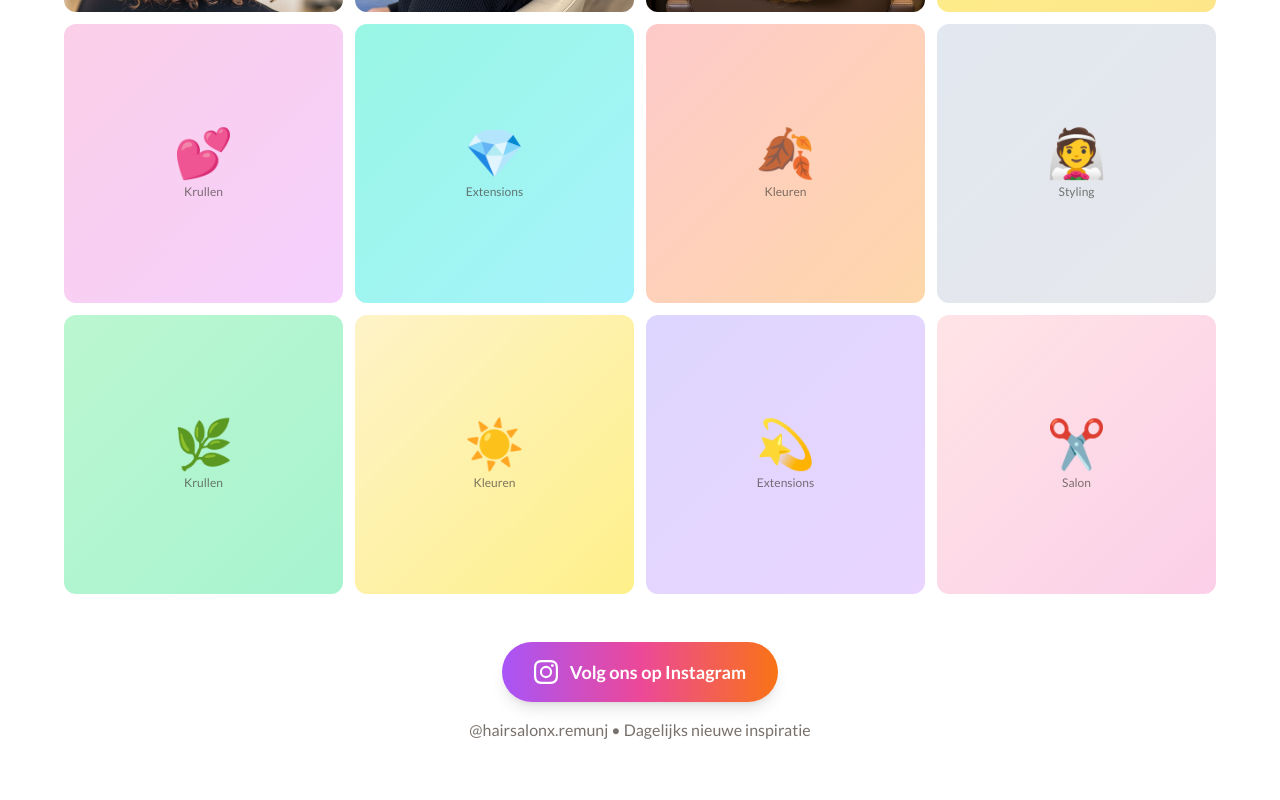
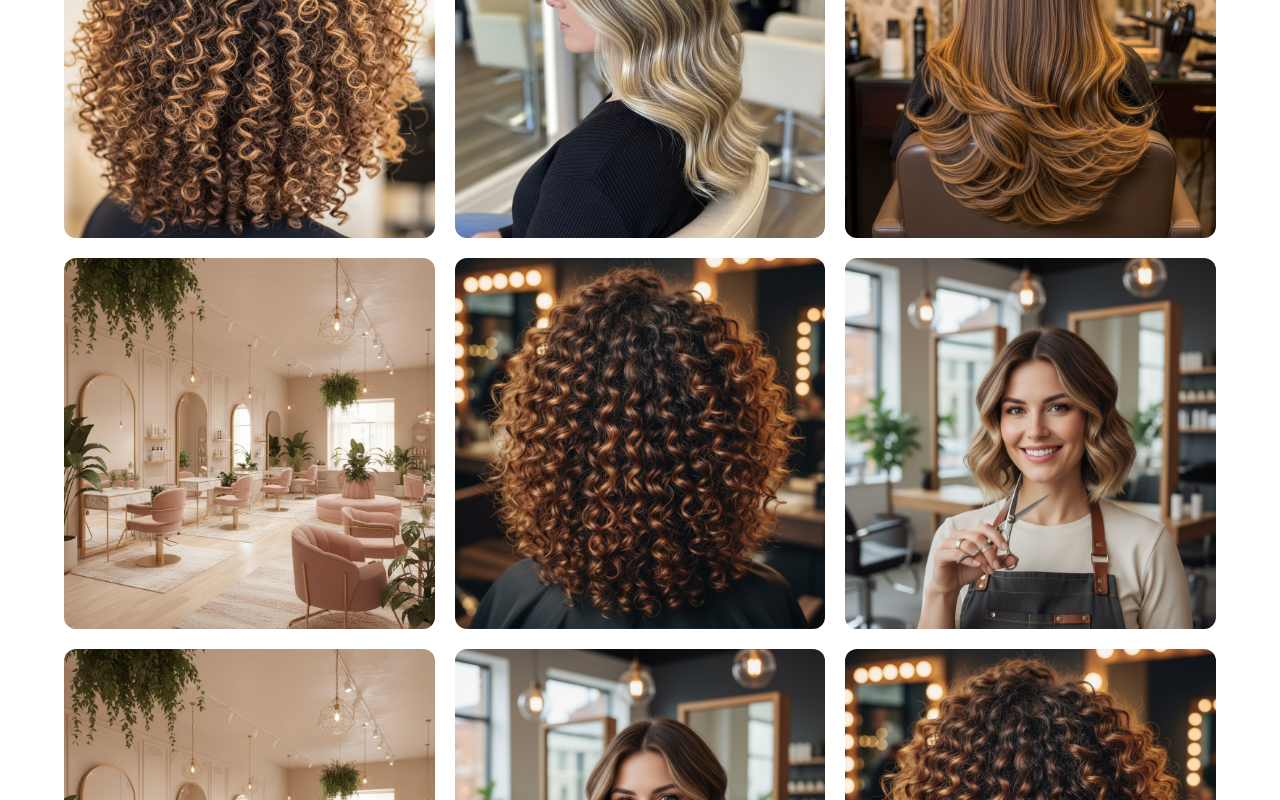
Before and after one commit to Marcus-Vu/marcus_project, a Next.js app in the folder hairsalonx/: page /portfolio in a window 1280 px wide. Shown: the part 1280-2080 px from the top of the page. Built offline with nearby package versions, Linux system fonts and the light colour scheme.

Commit message:
Improve Instagram gallery - professional design

```diff
--- a/hairsalonx/src/components/InstagramGallery.tsx
+++ b/hairsalonx/src/components/InstagramGallery.tsx
@@ -1,124 +1,114 @@
 'use client'
 
-import { useState } from 'react'
+import { useState, useEffect } from 'react'
 import Image from 'next/image'
 
-// Static gallery data — easy to swap to real Instagram API later
-// Replace these with actual Instagram post data when API is connected
+// Static gallery data — replacement for real Instagram API
 const INSTAGRAM_POSTS = [
   {
     id: '1',
-    caption: 'Prachtige krullen transformatie ✨ #krullenspecialist',
+    caption: 'Prachtige krullen transformatie met onze curl-defining behandeling',
     category: 'Krullen',
-    gradient: 'from-amber-200 to-rose-200',
-    emoji: '🌀',
     image: '/images/curls-result.jpg',
+    likes: 47,
   },
   {
     id: '2',
-    caption: 'Balayage perfection 🎨 #balayage #haircolor',
+    caption: 'Balayage perfection voor een natuurlijke zonovergoten look',
     category: 'Kleuren',
-    gradient: 'from-purple-200 to-pink-200',
-    emoji: '🎨',
     image: '/images/color-result.jpg',
+    likes: 62,
   },
   {
     id: '3',
-    caption: 'Extensions voor extra volume 💇‍♀️ #extensions',
+    caption: 'Extensions voor extra volume en lengte, natuurlijk resultaat',
     category: 'Extensions',
-    gradient: 'from-rose-200 to-orange-200',
-    emoji: '✨',
     image: '/images/extensions-result.jpg',
+    likes: 38,
   },
   {
     id: '4',
-    caption: 'Blond bombshell look 💛 #blondhaar',
+    caption: 'Blond specialist werk met koele toner voor frisse uitstraling',
     category: 'Kleuren',
-    gradient: 'from-yellow-200 to-amber-200',
-    emoji: '💛',
+    image: '/images/salon-interior.jpg',
+    likes: 55,
   },
   {
     id: '5',
-    caption: 'Curly bob = love 💕 #curlybob #krullen',
+    caption: 'Curly bob knipbeurt met personaliseerde product advies',
     category: 'Krullen',
-    gradient: 'from-pink-200 to-fuchsia-200',
-    emoji: '💕',
+    image: '/images/hairstyle-curls.jpg',
+    likes: 43,
   },
   {
     id: '6',
-    caption: 'Tape extensions voor natuurlijk volume #tapeextensions',
+    caption: 'Tape extensions toegepast voor naadloze integratie',
     category: 'Extensions',
-    gradient: 'from-teal-200 to-cyan-200',
-    emoji: '💎',
+    image: '/images/josje-portrait.jpg',
+    likes: 29,
   },
   {
     id: '7',
-    caption: 'Rode tinten voor de herfst 🍂 #herfsthaar',
+    caption: 'Warme koper tinten perfect voor het najaar',
     category: 'Kleuren',
-    gradient: 'from-red-200 to-orange-200',
-    emoji: '🍂',
+    image: '/images/salon-interior.jpg',
+    likes: 51,
   },
   {
     id: '8',
-    caption: 'Bridal hair goals 👰 #bridalhair',
+    caption: 'Bridal styling voor de mooiste dag van je leven',
     category: 'Styling',
-    gradient: 'from-slate-200 to-gray-200',
-    emoji: '👰',
+    image: '/images/josje-portrait.jpg',
+    likes: 67,
   },
   {
     id: '9',
-    caption: 'Natural curls enhanced 🌿 #naturalcurls',
+    caption: 'Natural curls enhanced met onze curl-specialist',
     category: 'Krullen',
-    gradient: 'from-green-200 to-emerald-200',
-    emoji: '🌿',
-  },
-  {
-    id: '10',
-    caption: 'Highlights die het verschil maken ☀️ #highlights',
-    category: 'Kleuren',
-    gradient: 'from-amber-100 to-yellow-200',
-    emoji: '☀️',
-  },
-  {
-    id: '11',
-    caption: 'Volume boost met clip-ins 💫 #volumehaar',
-    category: 'Extensions',
-    gradient: 'from-violet-200 to-purple-200',
-    emoji: '💫',
-  },
-  {
-    id: '12',
-    caption: 'Salon vibes ✂️ #hairsalonx #roermond',
-    category: 'Salon',
-    gradient: 'from-rose-100 to-pink-200',
-    emoji: '✂️',
+    image: '/images/hairstyle-curls.jpg',
+    likes: 44,
   },
 ]
 
-const CATEGORIES = ['Alles', 'Krullen', 'Kleuren', 'Extensions', 'Styling', 'Salon']
+const CATEGORIES = ['Alles', 'Krullen', 'Kleuren', 'Extensions', 'Styling']
 
 const INSTAGRAM_URL = 'https://instagram.com/hairsalonx.remunj'
 
 export default function InstagramGallery() {
   const [activeFilter, setActiveFilter] = useState('Alles')
   const [selectedPost, setSelectedPost] = useState<typeof INSTAGRAM_POSTS[0] | null>(null)
+  const [isVisible, setIsVisible] = useState(false)
+
+  useEffect(() => {
+    setIsVisible(true)
+  }, [])
 
   const filteredPosts = activeFilter === 'Alles'
     ? INSTAGRAM_POSTS
     : INSTAGRAM_POSTS.filter(p => p.category === activeFilter)
 
   return (
-    <div>
+    <div className={`transition-all duration-700 ${isVisible ? 'opacity-100 translate-y-0' : 'opacity-0 translate-y-8'}`}>
+      {/* Section header */}
+      <div className="text-center mb-10">
+        <h2 className="font-display text-3xl md:text-4xl font-bold text-neutral-900 mb-4">
+          Instagram Gallery
+        </h2>
+        <p className="text-neutral-600 max-w-xl mx-auto">
+          Volg ons voor dagelijkse inspiratie, behind-the-scenes en de nieuwste trends
+        </p>
+      </div>
+
       {/* Filter tabs */}
-      <div className="flex flex-wrap justify-center gap-2 mb-8">
-        {CATEGORIES.map(cat => (
+      <div className="flex flex-wrap justify-center gap-2 mb-10">
+        {CATEGORIES.map((cat) => (
           <button
             key={cat}
             onClick={() => setActiveFilter(cat)}
-            className={`px-4 py-2 rounded-full text-sm font-medium transition-all duration-200 ${
+            className={`px-5 py-2.5 rounded-full text-sm font-medium transition-all duration-300 ${
               activeFilter === cat
-                ? 'bg-neutral-900 text-white shadow-md'
-                : 'bg-neutral-100 text-neutral-600 hover:bg-neutral-200'
+                ? 'bg-neutral-900 text-white shadow-lg scale-105'
+                : 'bg-white text-neutral-600 border border-neutral-200 hover:border-neutral-400 hover:shadow-md'
             }`}
           >
             {cat}
@@ -126,98 +116,151 @@ export default function InstagramGallery() {
         ))}
       </div>
 
-      {/* Instagram-style grid */}
-      <div className="grid grid-cols-2 sm:grid-cols-3 md:grid-cols-4 gap-3">
-        {filteredPosts.map(post => (
+      {/* Instagram-style grid with masonry-like layout */}
+      <div className="grid grid-cols-2 sm:grid-cols-3 md:grid-cols-3 gap-4 md:gap-5">
+        {filteredPosts.map((post, index) => (
           <button
             key={post.id}
             onClick={() => setSelectedPost(post)}
-            className={`group relative aspect-square rounded-xl ${post.image ? '' : `bg-gradient-to-br ${post.gradient}`} overflow-hidden transition-transform duration-200 hover:scale-[1.02] hover:shadow-lg focus:outline-none focus:ring-2 focus:ring-neutral-900 focus:ring-offset-2`}
+            className="group relative aspect-square rounded-xl overflow-hidden bg-neutral-100 transition-all duration-300 hover:shadow-2xl hover:scale-[1.02] focus:outline-none focus:ring-2 focus:ring-neutral-900 focus:ring-offset-2"
+            style={{
+              animationDelay: `${index * 50}ms`,
+            }}
           >
-            {post.image ? (
-              <Image src={post.image} alt={post.caption} fill className="object-cover" />
-            ) : (
-              <div className="absolute inset-0 flex flex-col items-center justify-center p-4">
-                <span className="text-4xl md:text-5xl mb-2 group-hover:scale-110 transition-transform duration-200">
-                  {post.emoji}
-                </span>
-                <span className="text-xs text-neutral-700 font-medium opacity-70">
-                  {post.category}
-                </span>
+            <Image
+              src={post.image}
+              alt={post.caption}
+              fill
+              className="object-cover transition-transform duration-500 group-hover:scale-110"
+              sizes="(max-width: 640px) 50vw, (max-width: 768px) 33vw, 25vw"
+            />
+
+            {/* Gradient overlay on hover */}
+            <div className="absolute inset-0 bg-gradient-to-t from-black/70 via-black/20 to-transparent opacity-0 group-hover:opacity-100 transition-all duration-300" />
+
+            {/* Hover content */}
+            <div className="absolute inset-0 flex flex-col items-center justify-center opacity-0 group-hover:opacity-100 transition-all duration-300 p-4">
+              <div className="flex items-center gap-2 text-white mb-2">
+                <svg className="w-5 h-5" fill="currentColor" viewBox="0 0 24 24">
+                  <path d="M12 21.35l-1.45-1.32C5.4 15.36 2 12.28 2 8.5 2 5.42 4.42 3 7.5 3c1.74 0 3.41.81 4.5 2.09C13.09 3.81 14.76 3 16.5 3 19.58 3 22 5.42 22 8.5c0 3.78-3.4 6.86-8.55 11.54L12 21.35z"/>
+                </svg>
+                <span className="font-semibold">{post.likes}</span>
               </div>
-            )}
-
-            {/* Hover overlay */}
-            <div className="absolute inset-0 bg-black/0 group-hover:bg-black/30 transition-all duration-200 flex items-center justify-center opacity-0 group-hover:opacity-100">
-              <span className="text-white text-sm font-medium px-3 text-center line-clamp-2">
-                {post.caption}
+              <span className="text-white/90 text-xs text-center line-clamp-2 font-medium">
+                {post.category}
               </span>
             </div>
 
-            {/* Instagram icon */}
-            <div className="absolute top-2 right-2 opacity-0 group-hover:opacity-100 transition-opacity duration-200">
-              <svg className="w-5 h-5 text-white drop-shadow" fill="currentColor" viewBox="0 0 24 24">
-                <path d="M12 2.163c3.204 0 3.584.012 4.85.07 3.252.148 4.771 1.691 4.919 4.919.058 1.265.069 1.645.069 4.849 0 3.205-.012 3.584-.069 4.849-.149 3.225-1.664 4.771-4.919 4.919-1.266.058-1.644.07-4.85.07-3.204 0-3.584-.012-4.849-.07-3.26-.149-4.771-1.699-4.919-4.92-.058-1.265-.07-1.644-.07-4.849 0-3.204.013-3.583.07-4.849.149-3.227 1.664-4.771 4.919-4.919 1.266-.057 1.645-.069 4.849-.069zM12 0C8.741 0 8.333.014 7.053.072 2.695.272.273 2.69.073 7.052.014 8.333 0 8.741 0 12c0 3.259.014 3.668.072 4.948.2 4.358 2.618 6.78 6.98 6.98C8.333 23.986 8.741 24 12 24c3.259 0 3.668-.014 4.948-.072 4.354-.2 6.782-2.618 6.979-6.98.059-1.28.073-1.689.073-4.948 0-3.259-.014-3.667-.072-4.947-.196-4.354-2.617-6.78-6.979-6.98C15.668.014 15.259 0 12 0zm0 5.838a6.162 6.162 0 100 12.324 6.162 6.162 0 000-12.324zM12 16a4 4 0 110-8 4 4 0 010 8zm6.406-11.845a1.44 1.44 0 100 2.881 1.44 1.44 0 000-2.881z"/>
-              </svg>
+            {/* Category badge */}
+            <div className="absolute top-3 left-3 opacity-0 group-hover:opacity-100 transition-opacity duration-300">
+              <span className="bg-white/90 backdrop-blur-sm text-neutral-800 text-xs font-medium px-3 py-1 rounded-full">
+                {post.category}
+              </span>
             </div>
           </button>
         ))}
       </div>
 
-      {/* Lightbox / detail overlay */}
+      {/* Lightbox overlay */}
       {selectedPost && (
         <div
-          className="fixed inset-0 z-50 bg-black/70 flex items-center justify-center p-4"
+          className="fixed inset-0 z-50 bg-black/90 backdrop-blur-sm flex items-center justify-center p-4 animate-in fade-in duration-200"
           onClick={() => setSelectedPost(null)}
         >
           <div
-            className={`relative w-full max-w-lg aspect-square rounded-2xl ${selectedPost.image ? '' : `bg-gradient-to-br ${selectedPost.gradient}`} flex flex-col items-center justify-center p-8 overflow-hidden`}
-            onClick={e => e.stopPropagation()}
+            className="relative w-full max-w-3xl bg-white rounded-2xl overflow-hidden shadow-2xl animate-in zoom-in-95 duration-300"
+            onClick={(e) => e.stopPropagation()}
           >
-            {selectedPost.image && (
-              <Image src={selectedPost.image} alt={selectedPost.caption} fill className="object-cover" />
-            )}
+            <div className="flex flex-col md:flex-row">
+              {/* Image section */}
+              <div className="relative w-full md:w-2/3 aspect-square bg-neutral-100">
+                <Image
+                  src={selectedPost.image}
+                  alt={selectedPost.caption}
+                  fill
+                  className="object-cover"
+                />
+              </div>
+
+              {/* Content section */}
+              <div className="w-full md:w-1/3 p-6 flex flex-col">
+                <div className="flex items-center gap-3 mb-4 pb-4 border-b border-neutral-100">
+                  <div className="w-10 h-10 rounded-full bg-gradient-to-br from-purple-500 via-pink-500 to-orange-500 p-0.5">
+                    <div className="w-full h-full rounded-full bg-white p-0.5">
+                      <div className="w-full h-full rounded-full bg-neutral-200 flex items-center justify-center text-xs font-bold text-neutral-600">
+                        HX
+                      </div>
+                    </div>
+                  </div>
+                  <div>
+                    <p className="font-semibold text-sm text-neutral-900">hairsalonx.remunj</p>
+                    <p className="text-xs text-neutral-500">Roermond, Limburg</p>
+                  </div>
+                </div>
+
+                <div className="flex-1">
+                  <span className="inline-block bg-neutral-100 text-neutral-700 text-xs font-medium px-3 py-1 rounded-full mb-3">
+                    {selectedPost.category}
+                  </span>
+                  <p className="text-neutral-800 text-sm leading-relaxed">
+                    {selectedPost.caption}
+                  </p>
+                </div>
+
+                <div className="mt-4 pt-4 border-t border-neutral-100 space-y-3">
+                  <div className="flex items-center gap-4 text-neutral-600">
+                    <button className="flex items-center gap-1.5 hover:text-red-500 transition-colors">
+                      <svg className="w-6 h-6" fill="currentColor" viewBox="0 0 24 24">
+                        <path d="M12 21.35l-1.45-1.32C5.4 15.36 2 12.28 2 8.5 2 5.42 4.42 3 7.5 3c1.74 0 3.41.81 4.5 2.09C13.09 3.81 14.76 3 16.5 3 19.58 3 22 5.42 22 8.5c0 3.78-3.4 6.86-8.55 11.54L12 21.35z"/>
+                      </svg>
+                      <span className="text-sm font-medium">{selectedPost.likes} likes</span>
+                    </button>
+                  </div>
+
+                  <a
+                    href={INSTAGRAM_URL}
+                    target="_blank"
+                    rel="noopener noreferrer"
+                    className="flex items-center justify-center gap-2 w-full py-3 bg-gradient-to-r from-purple-500 via-pink-500 to-orange-500 text-white rounded-xl font-semibold text-sm hover:shadow-lg hover:scale-[1.02] transition-all duration-200"
+                  >
+                    <svg className="w-5 h-5" fill="currentColor" viewBox="0 0 24 24">
+                      <path d="M12 2.163c3.204 0 3.584.012 4.85.07 3.252.148 4.771 1.691 4.919 4.919.058 1.265.069 1.645.069 4.849 0 3.205-.012 3.584-.069 4.849-.149 3.225-1.664 4.771-4.919 4.919-1.266.058-1.644.07-4.85.07-3.204 0-3.584-.012-4.849-.07-3.26-.149-4.771-1.699-4.919-4.92-.058-1.265-.07-1.644-.07-4.849 0-3.204.013-3.583.07-4.849.149-3.227 1.664-4.771 4.919-4.919 1.266-.057 1.645-.069 4.849-.069zM12 0C8.741 0 8.333.014 7.053.072 2.695.272.273 2.69.073 7.052.014 8.333 0 8.741 0 12c0 3.259.014 3.668.072 4.948.2 4.358 2.618 6.78 6.98 6.98C8.333 23.986 8.741 24 12 24c3.259 0 3.668-.014 4.948-.072 4.354-.2 6.782-2.618 6.979-6.98.059-1.28.073-1.689.073-4.948 0-3.259-.014-3.667-.072-4.947-.196-4.354-2.617-6.78-6.979-6.98C15.668.014 15.259 0 12 0zm0 5.838a6.162 6.162 0 100 12.324 6.162 6.162 0 000-12.324zM12 16a4 4 0 110-8 4 4 0 010 8zm6.406-11.845a1.44 1.44 0 100 2.881 1.44 1.44 0 000-2.881z"/>
+                    </svg>
+                    Bekijk op Instagram
+                  </a>
+                </div>
+              </div>
+            </div>
+
+            {/* Close button */}
             <button
               onClick={() => setSelectedPost(null)}
-              className="absolute top-4 right-4 z-10 w-8 h-8 rounded-full bg-black/20 text-white flex items-center justify-center hover:bg-black/40 transition-colors"
+              className="absolute top-4 right-4 z-10 w-10 h-10 rounded-full bg-white/20 backdrop-blur-sm text-white flex items-center justify-center hover:bg-white/30 transition-colors"
               aria-label="Sluiten"
             >
-              ✕
+              <svg className="w-6 h-6" fill="none" stroke="currentColor" viewBox="0 0 24 24">
+                <path strokeLinecap="round" strokeLinejoin="round" strokeWidth={2} d="M6 18L18 6M6 6l12 12" />
+              </svg>
             </button>
-            {!selectedPost.image && <span className="text-7xl mb-4">{selectedPost.emoji}</span>}
-            <p className={`${selectedPost.image ? 'absolute bottom-16 z-10 text-white drop-shadow-lg' : 'text-neutral-800'} text-center font-medium text-lg mb-2`}>
-              {selectedPost.caption}
-            </p>
-            <span className="text-sm text-neutral-600 bg-white/50 px-3 py-1 rounded-full">
-              {selectedPost.category}
-            </span>
-            <a
-              href={INSTAGRAM_URL}
-              target="_blank"
-              rel="noopener noreferrer"
-              className="mt-6 text-sm text-neutral-700 underline hover:text-neutral-900"
-            >
-              Bekijk op Instagram →
-            </a>
           </div>
         </div>
       )}
 
       {/* Instagram CTA */}
-      <div className="text-center mt-12 space-y-4">
+      <div className="text-center mt-14">
         <a
           href={INSTAGRAM_URL}
           target="_blank"
           rel="noopener noreferrer"
-          className="inline-flex items-center gap-3 bg-gradient-to-r from-purple-500 via-pink-500 to-orange-500 text-white px-8 py-4 rounded-full font-semibold text-lg shadow-lg hover:shadow-xl hover:scale-105 transition-all duration-200"
+          className="inline-flex items-center gap-3 bg-gradient-to-r from-purple-500 via-pink-500 to-orange-500 text-white px-8 py-4 rounded-full font-semibold text-lg shadow-lg hover:shadow-2xl hover:scale-105 transition-all duration-300 group"
         >
-          <svg className="w-6 h-6" fill="currentColor" viewBox="0 0 24 24">
+          <svg className="w-6 h-6 group-hover:rotate-12 transition-transform duration-300" fill="currentColor" viewBox="0 0 24 24">
             <path d="M12 2.163c3.204 0 3.584.012 4.85.07 3.252.148 4.771 1.691 4.919 4.919.058 1.265.069 1.645.069 4.849 0 3.205-.012 3.584-.069 4.849-.149 3.225-1.664 4.771-4.919 4.919-1.266.058-1.644.07-4.85.07-3.204 0-3.584-.012-4.849-.07-3.26-.149-4.771-1.699-4.919-4.92-.058-1.265-.07-1.644-.07-4.849 0-3.204.013-3.583.07-4.849.149-3.227 1.664-4.771 4.919-4.919 1.266-.057 1.645-.069 4.849-.069zM12 0C8.741 0 8.333.014 7.053.072 2.695.272.273 2.69.073 7.052.014 8.333 0 8.741 0 12c0 3.259.014 3.668.072 4.948.2 4.358 2.618 6.78 6.98 6.98C8.333 23.986 8.741 24 12 24c3.259 0 3.668-.014 4.948-.072 4.354-.2 6.782-2.618 6.979-6.98.059-1.28.073-1.689.073-4.948 0-3.259-.014-3.667-.072-4.947-.196-4.354-2.617-6.78-6.979-6.98C15.668.014 15.259 0 12 0zm0 5.838a6.162 6.162 0 100 12.324 6.162 6.162 0 000-12.324zM12 16a4 4 0 110-8 4 4 0 010 8zm6.406-11.845a1.44 1.44 0 100 2.881 1.44 1.44 0 000-2.881z"/>
           </svg>
           Volg ons op Instagram
         </a>
-        <p className="text-neutral-500">
-          @hairsalonx.remunj • Dagelijks nieuwe inspiratie
+        <p className="text-neutral-500 mt-4">
+          @hairsalonx.remunj • Dagelijks nieuwe inspiratie en behandelingen
         </p>
       </div>
     </div>
```
